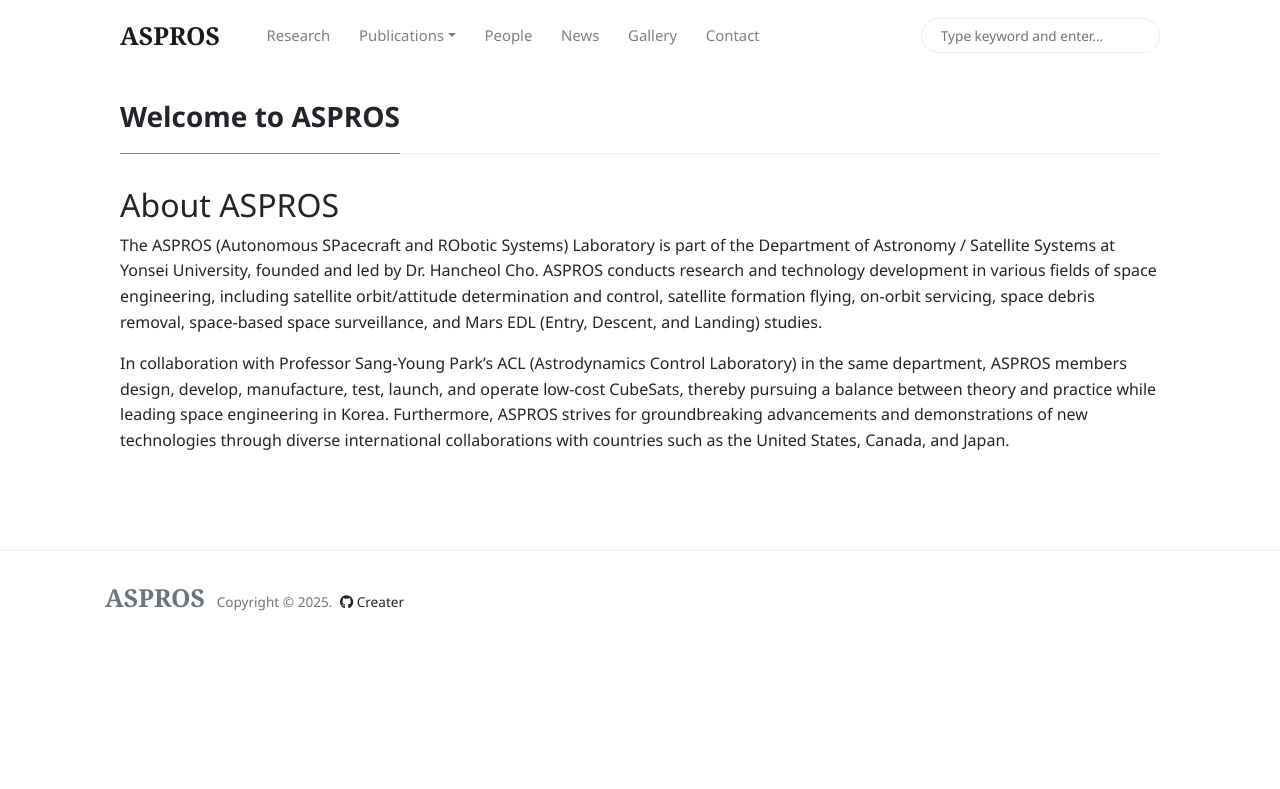
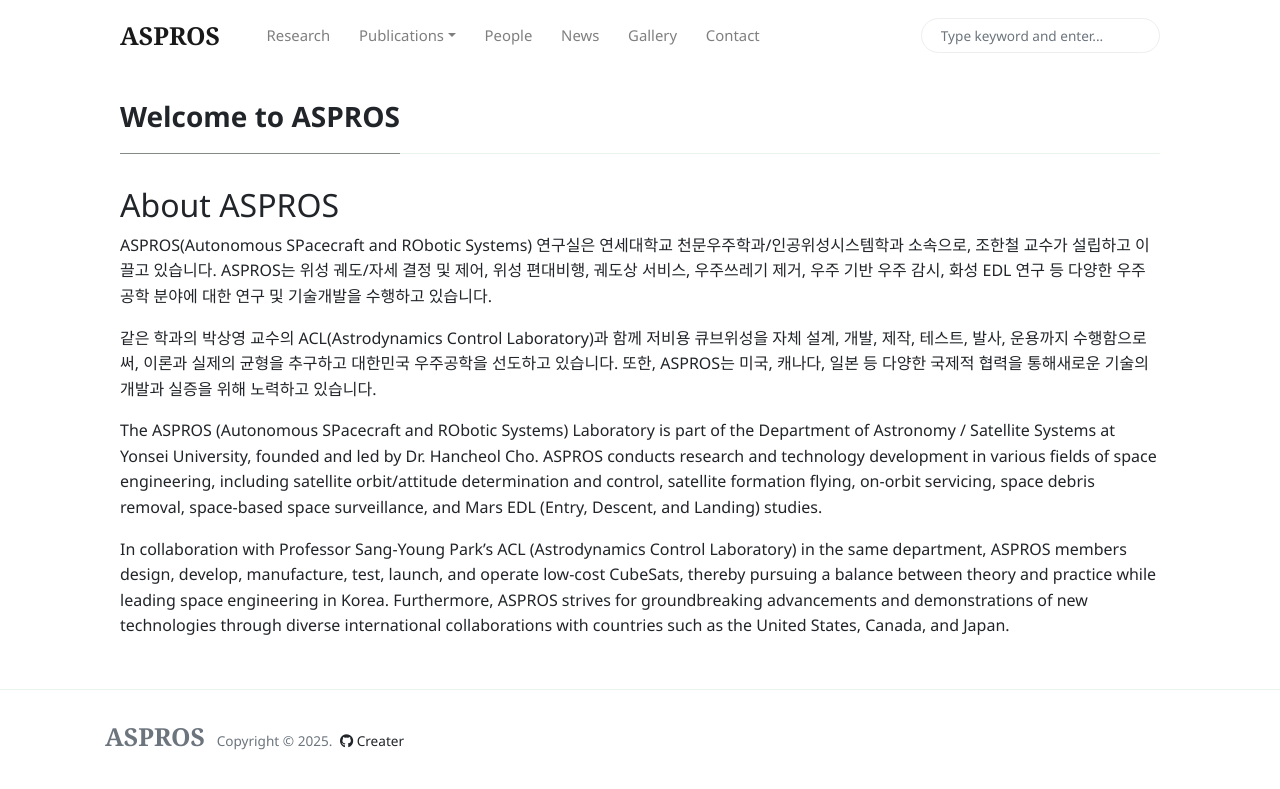
Before and after one commit to ASPROS-LAB/ASPROS-LAB.github.io, a Jekyll site: the page built from _pages/aspros_intro.md, in a window 1280 px wide. Shown: the top 789 px of the page. Built offline with Jekyll 4.4.1, drawn with Linux system fonts in a browser that asks for light colours; nearby versions of some CDN libraries.

Commit message:
Update aspros_intro.md

```diff
--- a/_pages/aspros_intro.md
+++ b/_pages/aspros_intro.md
@@ -7,6 +7,10 @@
 
 ## About ASPROS
 
+ASPROS(Autonomous SPacecraft and RObotic Systems) 연구실은 연세대학교 천문우주학과/인공위성시스템학과 소속으로, 조한철 교수가 설립하고 이끌고 있습니다. ASPROS는 위성 궤도/자세 결정 및 제어, 위성 편대비행, 궤도상 서비스, 우주쓰레기 제거, 우주 기반 우주 감시, 화성 EDL 연구 등 다양한 우주공학 분야에 대한 연구 및 기술개발을 수행하고 있습니다.
+
+같은 학과의 박상영 교수의 ACL(Astrodynamics Control Laboratory)과 함께 저비용 큐브위성을 자체 설계, 개발, 제작, 테스트, 발사, 운용까지 수행함으로써, 이론과 실제의 균형을 추구하고 대한민국 우주공학을 선도하고 있습니다. 또한, ASPROS는 미국, 캐나다, 일본 등 다양한 국제적 협력을 통해새로운 기술의 개발과 실증을 위해 노력하고 있습니다.
+
 The ASPROS (Autonomous SPacecraft and RObotic Systems) Laboratory is part of the Department of Astronomy / Satellite Systems at Yonsei University, founded and led by Dr. Hancheol Cho. ASPROS conducts research and technology development in various fields of space engineering, including satellite orbit/attitude determination and control, satellite formation flying, on-orbit servicing, space debris removal, space-based space surveillance, and Mars EDL (Entry, Descent, and Landing) studies.
 
 In collaboration with Professor Sang-Young Park’s ACL (Astrodynamics Control Laboratory) in the same department, ASPROS members design, develop, manufacture, test, launch, and operate low-cost CubeSats, thereby pursuing a balance between theory and practice while leading space engineering in Korea. Furthermore, ASPROS strives for groundbreaking advancements and demonstrations of new technologies through diverse international collaborations with countries such as the United States, Canada, and Japan.
```
